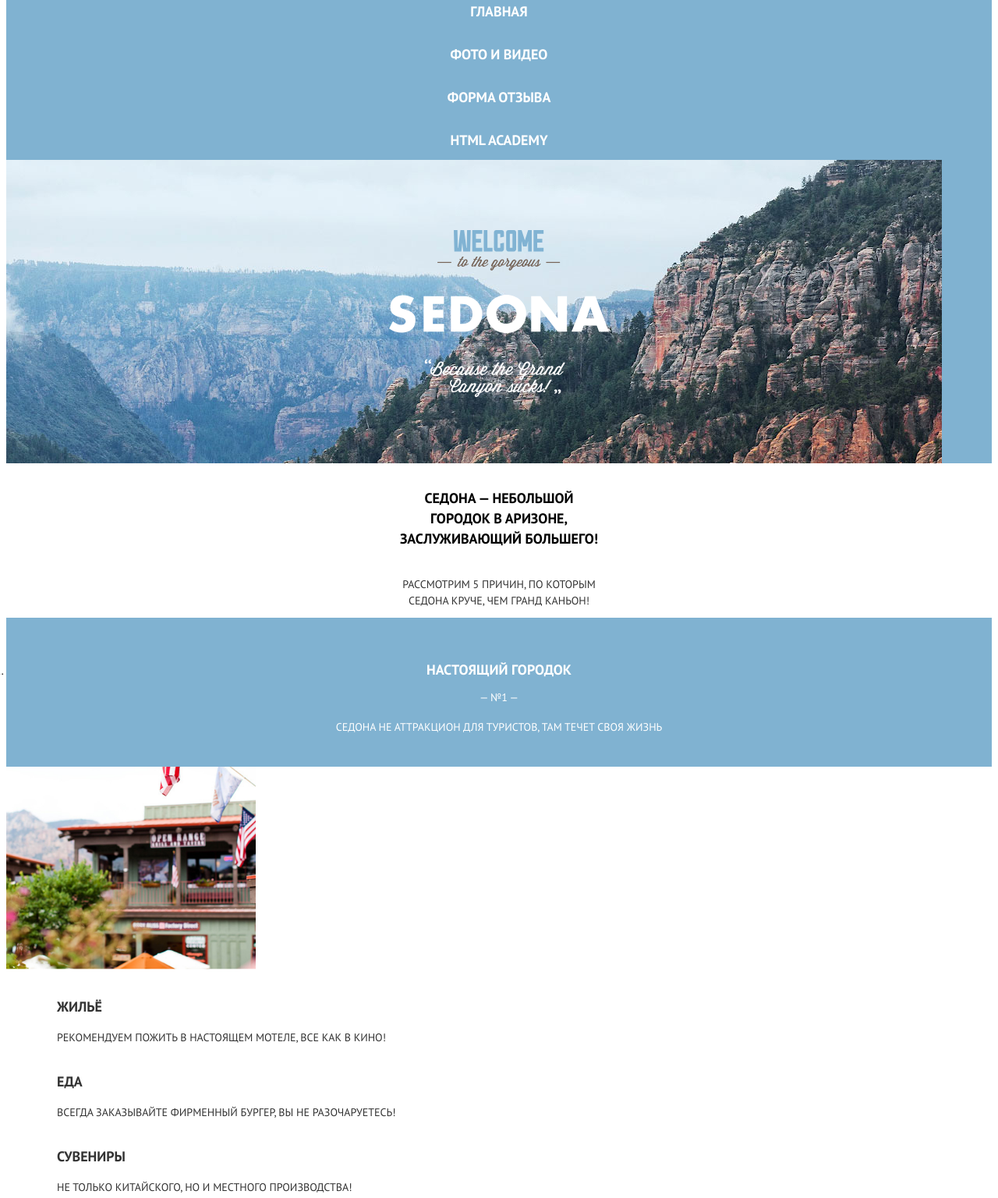
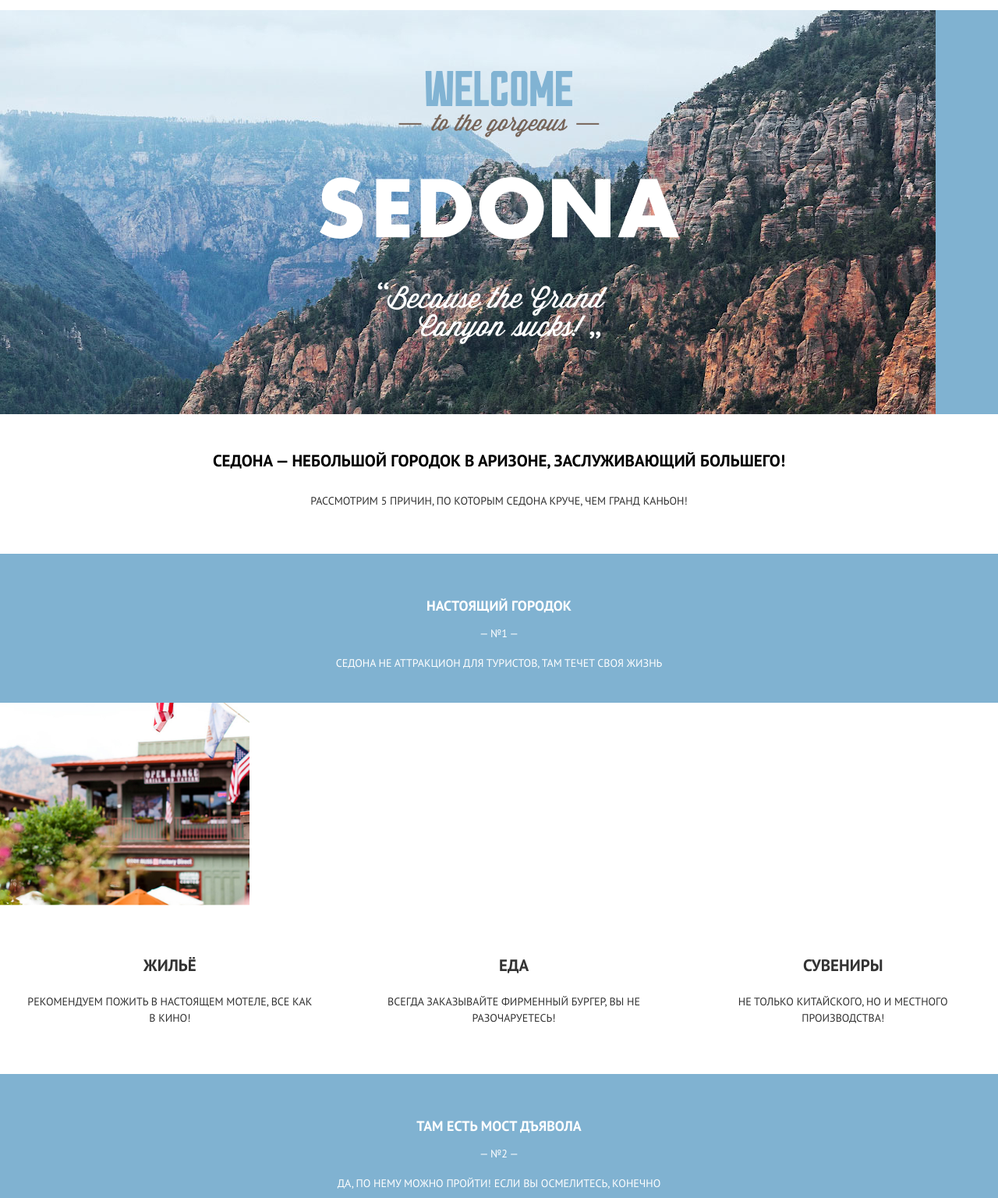
Before and after one commit to nemkovanastasia/2151007-sedona-27, a website: page source/index.html in a window 1280 px wide. Shown: the part 143-1679 px from the top of the page at 78% size. Drawn offline with nearby package versions, Linux system fonts and the light colour scheme; files that its build step writes are made by us from their sources; files whose address does not match are found by name.

Commit message:
Адаптивные сетки

```diff
--- a/source/index.html
+++ b/source/index.html
@@ -2,6 +2,7 @@
 <html class="page" lang="ru">
   <head>
     <meta charset="utf-8">
+    <meta name="viewport" content="width=device-width, initial-scale=1">
     <title>HTML Academy: Седона</title>
     <link rel="stylesheet" href="./css/style.css">
   </head>
@@ -43,8 +44,8 @@
 
       <section class="advantages">
         <div class="advantages__wrapper reasons">
-          <h2 class="reasons__title">Седона — небольшой<br>городок в Аризоне,<br>заслуживающий большего!</h2>
-          <p class="reasons__description">Рассмотрим 5 причин, по которым<br>Седона круче, чем гранд каньон!</p>
+          <h2 class="reasons__title">Седона — небольшой городок в Аризоне, заслуживающий большего!</h2>
+          <p class="reasons__description">Рассмотрим 5 причин, по которым Седона круче, чем гранд каньон!</p>
         </div>
         <div class="advantages__wrapper">
           <h2 class="visually-hidden">Преимущества</h2>
--- a/source/less/blocks/advantages.less
+++ b/source/less/blocks/advantages.less
@@ -5,6 +5,7 @@
 .advantages__text {
   text-align: center;
   background-color: #eeeeee;
+  padding: 24px 26px;
 }
 
 .advantages__text--color {
@@ -40,3 +41,9 @@
   padding: 0;
   margin: 0;
 }
+
+@media (min-width: @tablet-width) {
+  .advantages {
+    margin-top: 47px;
+  }
+}
--- a/source/less/blocks/body.less
+++ b/source/less/blocks/body.less
@@ -4,4 +4,5 @@ body {
   font-style: normal;
   color: #333333;
   text-transform: uppercase;
+  margin: 0;
 }
--- a/source/less/blocks/intro.less
+++ b/source/less/blocks/intro.less
@@ -11,3 +11,23 @@
   margin: auto;
   padding-top: 90px;
 }
+
+@media (min-width: @tablet-width) or (min-width: @desktop-width) {
+  .intro__text-image {
+    padding-top: 77px;
+    width: 461px;
+    height: 350px;
+  }
+}
+
+@media (min-width: @tablet-width) {
+  .intro {
+    height: 518px;
+  }
+}
+
+@media (min-width: @desktop-width) {
+  .intro__text-image {
+    padding-top: 78px;
+  }
+}
--- a/source/less/blocks/main-footer.less
+++ b/source/less/blocks/main-footer.less
@@ -0,0 +1,7 @@
+.main-footer__wrapper {
+  display: flex;
+  flex-direction: column;
+  justify-content: space-between;
+  align-items: center;
+  padding: 28px 77px 23px;
+}
--- a/source/less/blocks/main-navigation.less
+++ b/source/less/blocks/main-navigation.less
@@ -1,4 +1,17 @@
 .main-navigation__list {
   margin: 0;
   padding: 0;
+  display: flex;
+  flex-direction: column;
 }
+
+@media (min-width: @tablet-width) or (min-width: @desktop-width) {
+  .main-navigation__list {
+    flex-direction: row;
+    justify-content: space-between;
+  }
+
+  .main-navigation__toggle {
+    display: none;
+  }
+}
--- a/source/less/blocks/map.less
+++ b/source/less/blocks/map.less
@@ -1,3 +1,8 @@
 .map {
   margin-bottom: 10px;
 }
+
+.map__image {
+  width: 100%;
+  object-fit: cover;
+}
--- a/source/less/blocks/reasons.less
+++ b/source/less/blocks/reasons.less
@@ -1,5 +1,7 @@
 .reasons {
   text-align: center;
+  margin-left: 26px;
+  margin-right: 26px;
 }
 
 .reasons__title {
@@ -16,5 +18,23 @@
   font-weight: 400;
   line-height: 21px;
   margin: 0;
-  padding-bottom: 11px;
+  padding-bottom: 16px;
 }
+
+@media (min-width: @tablet-width) {
+  .reasons {
+    margin-left: 142px;
+    margin-right: 142px;
+  }
+
+  .reasons__title {
+    font-size: 21px;
+    font-weight: 700;
+    line-height: 26px;
+    padding-bottom: 28px;
+  }
+
+  .reasons__description {
+    padding-bottom: 57px;
+  }
+}
--- a/source/less/blocks/searching.less
+++ b/source/less/blocks/searching.less
@@ -15,6 +15,9 @@
   width: 262px;
   margin: 0 auto;
   padding-bottom: 33px;
+  font-size: 14px;
+  font-weight: 400;
+  line-height: 21px;
 }
 
 .searching__button {
--- a/source/less/blocks/site-list.less
+++ b/source/less/blocks/site-list.less
@@ -16,3 +16,24 @@
   text-decoration: none;
   color: @white-color;
 }
+
+@media (min-width: @tablet-width) {
+  .site-list__item {
+    background-color: @white-color;
+    width: 153px;
+    height: 56px;
+    padding: 0;
+  }
+}
+
+@media (min-width: @tablet-width) {
+  .site-list__link {
+    color: @black-color;
+  }
+}
+
+@media (min-width: @desktop-width) {
+  .site-list__item {
+    width: 240px;
+  }
+}
--- a/source/less/blocks/specifics-list.less
+++ b/source/less/blocks/specifics-list.less
@@ -21,3 +21,28 @@
   margin: 0;
   padding-top: 16px;
 }
+
+@media (min-width: @tablet-width) {
+  .specifics-list {
+    display: flex;
+    margin: 0;
+    padding: 0;
+    text-align: center;
+  }
+
+  .specifics-list__item {
+    padding: 60px 33px 61px;
+  }
+
+  .specifics-list__title {
+    font-size: 21px;
+    font-weight: 700;
+    line-height: 26px;
+    padding: 0;
+    padding-bottom: 23px;
+  }
+
+  .specifics-list__description {
+    padding: 0;
+  }
+}
--- a/source/less/global/variable.less
+++ b/source/less/global/variable.less
@@ -1,2 +1,8 @@
+/*Colors*/
 @main-color: #80b2d1;
 @white-color: #ffffff;
+@black-color: #000000;
+/*Viewports*/
+@tablet-width: 768px;
+@desktop-width: 1200px;
+@mobile-width-only: 767px;
```
